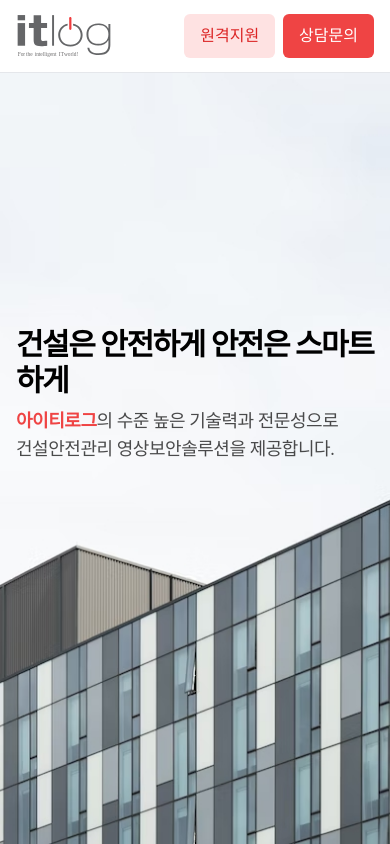
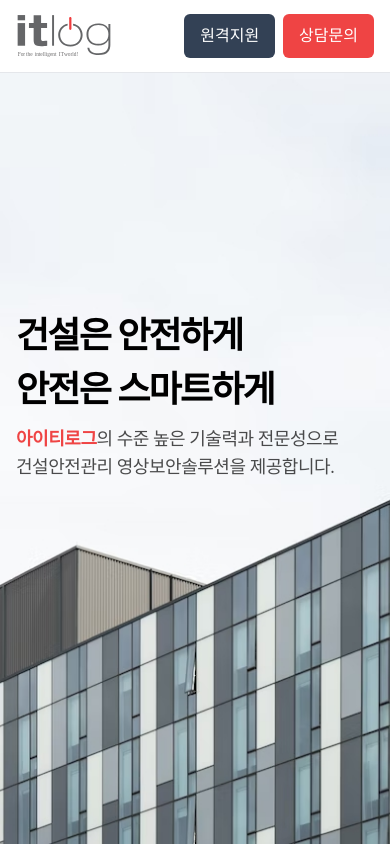
Before and after one commit to kwngmin/itlog_homepage, a Next.js app: page / in a window 390 px wide. Built offline with nearby package versions, Linux system fonts and the light colour scheme.

Commit message:
대문과 헤더 캐로셀 네브

```diff
--- a/src/components/CarouselBtn.tsx
+++ b/src/components/CarouselBtn.tsx
@@ -5,7 +5,7 @@ interface Props {
 }
 export default function CarouselBtn({ btnName }: Props) {
   return (
-    <button className="ring-1 ring-slate-300 hover:ring-0 hover:bg-red-100 hover:text-red-500 font-medium px-6 rounded-full h-12">
+    <button className="flex-none w-fit md:ring-1 ring-slate-300 hover:ring-0 hover:bg-red-100 hover:text-red-500 font-medium px-6 rounded-full h-12">
       {btnName}
     </button>
   );
--- a/src/components/Header.tsx
+++ b/src/components/Header.tsx
@@ -32,7 +32,7 @@ export default function Header() {
         </ul>
         <div>
           <div className="flex gap-2">
-            <button className="h-[44px] px-4 rounded-md text-red-600 bg-red-100 hover:bg-red-200">
+            <button className="h-[44px] px-4 rounded-md text-white bg-slate-700 md:hover:bg-slate-600">
               원격지원
             </button>
             <button className="bg-red-500 hover:bg-red-600 h-[44px] px-4 text-white rounded-md">
--- a/src/components/MainFull.tsx
+++ b/src/components/MainFull.tsx
@@ -12,8 +12,13 @@ export default function MainFull() {
         className="object-cover"
       />
       <div className="z-10 px-4 md:px-6 xl:px-0 w-[1024px] pb-32">
-        <h1 className="text-3xl md:text-4xl lg:text-5xl xl:text-6xl font-bold tracking-tighter mb-2 md:mb-3 lg:mb-4 xl:mb-5">
+        <h1 className="hidden md:flex text-4xl lg:text-5xl xl:text-6xl font-bold tracking-tighter mb-2 md:mb-3 lg:mb-4 xl:mb-5 break-keep">
           건설은 안전하게 안전은 스마트하게
+        </h1>
+        <h1 className="md:hidden leading-normal text-4xl lg:text-5xl xl:text-6xl font-bold tracking-tighter mb-2 md:mb-3 lg:mb-4 xl:mb-5 break-keep">
+          건설은 안전하게
+          <br />
+          안전은 스마트하게
         </h1>
         <p className="lg:leading-normal xl:leading-normal w-full md:w-3/5 lg:w-3/4 text-lg md:text-xl lg:text-2xl xl:text-3xl tracking-tight lg:tracking-tighter text-black/70 break-keep">
           <strong className="text-red-500 fonts-medium">아이티로그</strong>의
--- a/src/components/MultiCarousel.tsx
+++ b/src/components/MultiCarousel.tsx
@@ -6,7 +6,7 @@ import CarouselBtn from "@/components/CarouselBtn";
 export default function MultiCarousel() {
   return (
     <>
-      <div className="py-8 my-4  bg-slate-100 border border-slate-300 rounded-2xl flex gap-6">
+      <div className="py-4 md:py-8 my-4  bg-slate-100 border border-slate-300 rounded-2xl flex gap-2 sm:gap-4 md:gap-6">
         <div className="relative overflow-hidden w-20 rounded-r-xl bg-gradient-to-b from-slate-800 to-blue-800" />
         <div className="relative  bg-black rounded-2xl overflow-hidden h-72 flex flex-col justify-center">
           <Image
@@ -36,7 +36,7 @@ export default function MultiCarousel() {
         </div>
         <div className="relative overflow-hidden w-20 rounded-l-xl bg-gradient-to-b from-cyan-800 to-slate-800" />
       </div>
-      <div className="flex gap-3">
+      <div className="flex gap-3 bg-slate-200 rounded-full overflow-hidden overflow-x-auto">
         <button className="bg-red-500 hover:bg-red-600 text-white font-medium px-6 rounded-full h-12">
           BigData
         </button>
```
